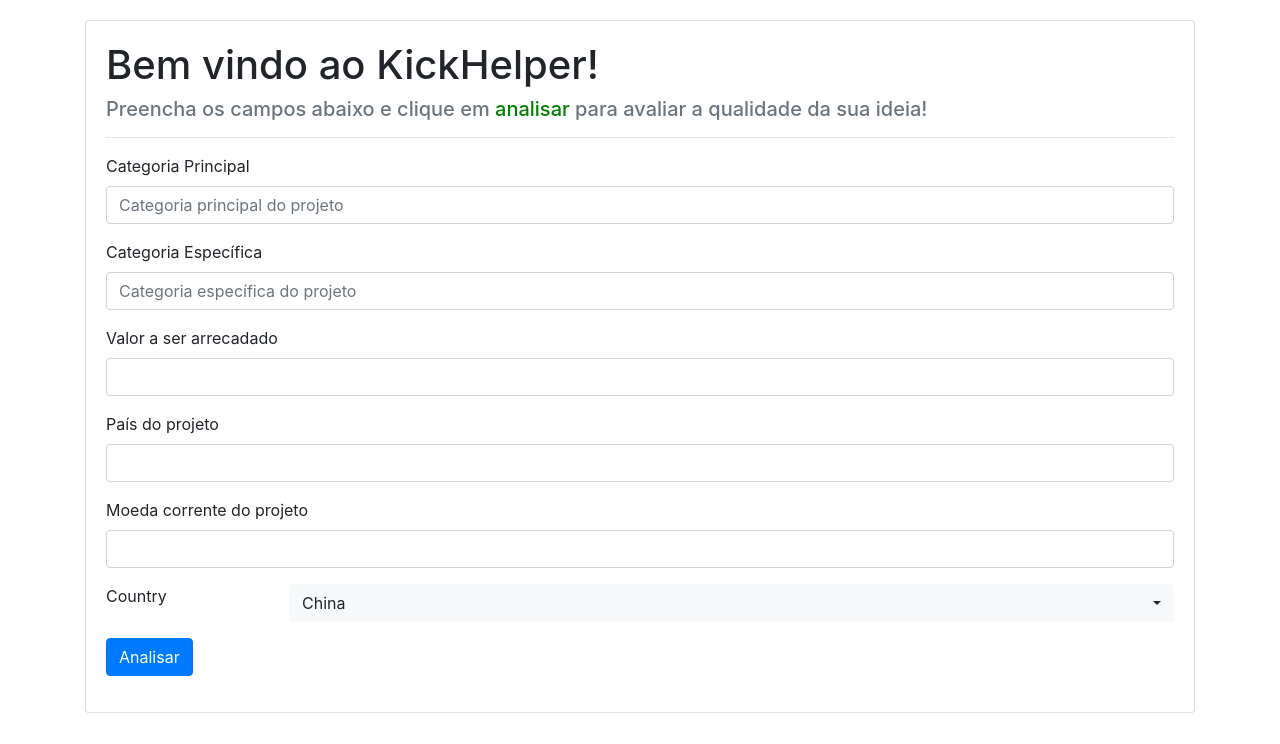
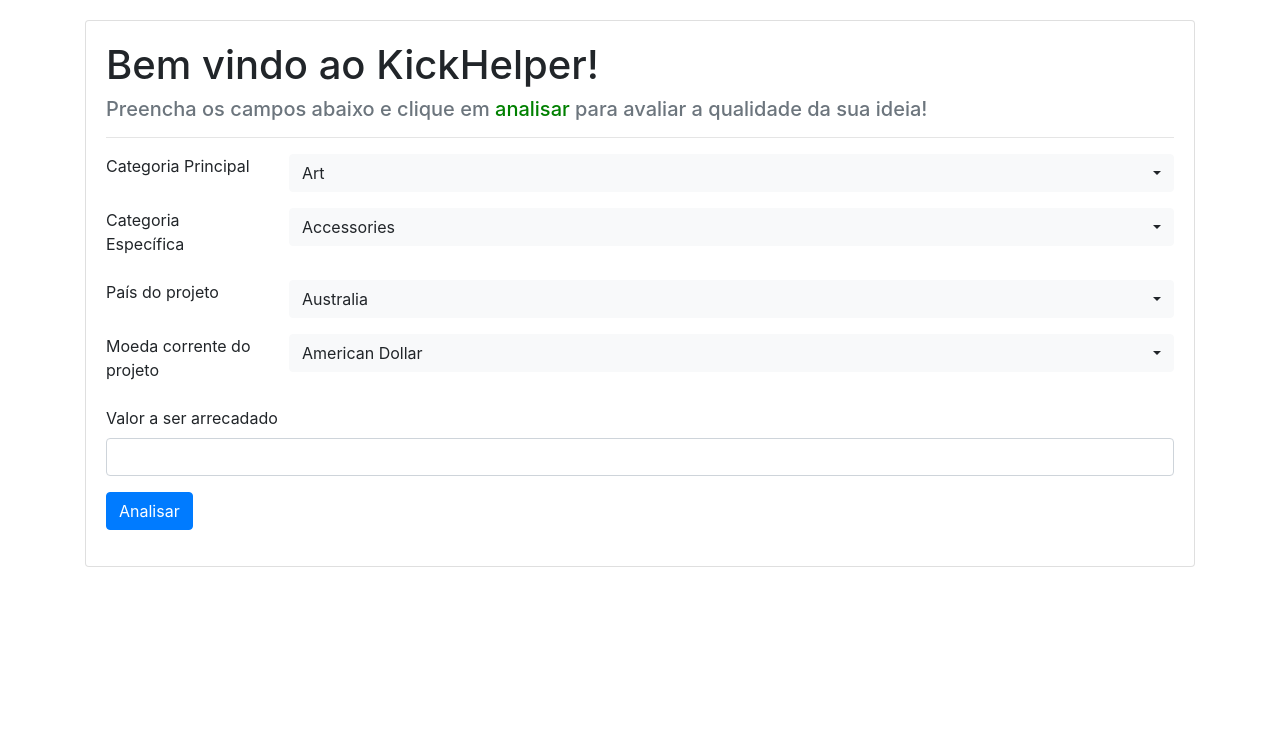
Before and after one commit to ninguem26/kickhelper, a Django app: page /kickhelper/ in a window 1280 px wide. Shown: the part 56-800 px from the top of the page. Run offline with Django 3.2, Linux system fonts and the light colour scheme; some libraries are stand-ins or nearby versions.

Commit message:
Finished project form

```diff
--- a/app/kickhelper/templates/kickhelper/index.html
+++ b/app/kickhelper/templates/kickhelper/index.html
@@ -7,37 +7,118 @@
 
 <form action="{% url 'results' %}" method="post">
     {% csrf_token %}
-    <div class="form-group">
-      <label for="categoryInput">Categoria Principal</label>
-      <input type="text" name="mainCategory" class="form-control" id="categoryInput" aria-describedby="category" placeholder="Categoria principal do projeto">
+    <div class="form-group row">
+        <label for="mainCategoryInput" class="col-sm-2 form-control-label">Categoria Principal</label>
+        <div class="col-sm-10">
+            <select name="mainCategory" class="form-control selectpicker" data-live-search="true">
+                <option value="Art">Art</option>
+                <option value="Comics">Comics</option>
+                <option value="Crafts">Crafts</option>
+                <option value="Design">Design</option>
+                <option value="Fashion">Fashion</option>
+                <option value="Film & Video">Film & Video</option>
+                <option value="Food">Food</option>
+                <option value="Games">Games</option>
+                <option value="Music">Music</option>
+                <option value="Photography">Photography</option>
+                <option value="Publishing">Publishing</option>
+                <option value="Technology">Technology</option>
+                <option value="Theater">Theater</option>
+            </select>
+        </div>
     </div>
-    <div class="form-group">
-      <label for="categoryInput">Categoria Específica</label>
-      <input type="text" name="category" class="form-control" id="categoryInput" aria-describedby="category" placeholder="Categoria específica do projeto">
+    <div class="form-group row">
+        <label for="categoryInput" class="col-sm-2 form-control-label">Categoria Específica</label>
+        <div class="col-sm-10">
+            <select name="category" class="form-control selectpicker" data-live-search="true">
+                <option value="Accessories">Accessories</option>
+                <option value="Animation">Animation</option>
+                <option value="Art">Art</option>
+                <option value="Art Books">Art Books</option>
+                <option value="Childrenswear">Childrenswear</option>
+                <option value="Comics">Comics</option>
+                <option value="Comic Books">Comic Books</option>
+                <option value="Crafts">Crafts</option>
+                <option value="Design">Design</option>
+                <option value="DIY">DIY</option>
+                <option value="Documentary">Documentary</option>
+                <option value="Drinks">Drinks</option>
+                <option value="Family">Family</option>
+                <option value="Fashion">Fashion</option>
+                <option value="Fiction">Fiction</option>
+                <option value="Film & Video">Film & Video</option>
+                <option value="Food">Food</option>
+                <option value="Food Trucks">Food Trucks</option>
+                <option value="Gadgets">Gadgets</option>
+                <option value="Games">Games</option>
+                <option value="Hardware">Hardware</option>
+                <option value="Illustration">Illustration</option>
+                <option value="Indie Rock">Indie Rock</option>
+                <option value="Jazz">Jazz</option>
+                <option value="Music">Music</option>
+                <option value="Narraqtive Film">Narrative Film</option>
+                <option value="Nonfiction">Nonfiction</option>
+                <option value="People">People</option>
+                <option value="Photography">Photography</option>
+                <option value="Poetry">Poetry</option>
+                <option value="Pop">Pop</option>
+                <option value="Product Design">Product Design</option>
+                <option value="Public Art">Public Art</option>
+                <option value="Restaurants">Restaurants</option>
+                <option value="Rock">Rock</option>
+                <option value="Tabletop Games">Tabletop Games</option>
+                <option value="Theater">Theater</option>
+                <option value="Software">Software</option>
+                <option value="Weaving">Weaving</option>
+                <option value="Web">Web</option>
+                <option value="Webseries">Webseries</option>
+            </select>
+        </div>
+    </div>
+    <div class="form-group row">
+        <label for="countryInput" class="col-sm-2 form-control-label">País do projeto</label>
+        <div class="col-sm-10">
+            <select name="country" class="form-control selectpicker" data-live-search="true">
+                <option value="AU">Australia</option>
+                <option value="AT">Austria</option>
+                <option value="BR">Brazil</option>
+                <option value="CA">Canada</option>
+                <option value="FR">France</option>
+                <option value="DE">Germany</option>
+                <option value="GB">Great Britain</option>
+                <option value="IE">Ireland</option>
+                <option value="IT">Italy</option>
+                <option value="MX">Mexico</option>
+                <option value="NL">Netherlands</option>
+                <option value="NZ">New Zealand</option>
+                <option value="NO">Norway</option>
+                <option value="ES">Spain</option>
+                <option value="SE">Sweden</option>
+                <option value="CH">Switzerland</option>
+                <option value="US">United States</option>
+            </select>
+        </div>
+    </div>
+    <div class="form-group row">
+        <label for="currencyInput" class="col-sm-2 form-control-label">Moeda corrente do projeto</label>
+        <div class="col-sm-10">
+            <select name="currency" class="form-control selectpicker" data-live-search="true">
+                <option value="USD">American Dollar</option>
+                <option value="AUD">Australian Dollar</option>
+                <option value="BRL">Brazilian Real</option>
+                <option value="GBP">British Pound</option>
+                <option value="CAD">Canadian Dollar</option>
+                <option value="EUR">Euro</option>
+                <option value="MXN">Mexican Peso</option>
+                <option value="NOK">Norwegian Krone</option>
+            </select>
+        </div>
     </div>
     <div class="form-group">
         <label for="goalInput">Valor a ser arrecadado</label>
         <input type="number" name="goal" class="form-control" id="goalInput">
     </div>
-    <div class="form-group">
-        <label for="countryInput">País do projeto</label>
-        <input type="text" name="country" class="form-control" id="countryInput">
-    </div>
-    <div class="form-group">
-        <label for="currencyInput">Moeda corrente do projeto</label>
-        <input type="text" name="currency" class="form-control" id="currencyInput">
-    </div>
-    <div class="form-group row">
-        <label for="" class="col-sm-2 form-control-label">Country</label>
-        <div class="col-sm-10">
-        <select class="form-control selectpicker" id="select-country" data-live-search="true">
-            <option data-tokens="china">China</option>
-            <option data-tokens="malayasia">Malayasia</option>
-            <option data-tokens="singapore">Singapore</option>
-        </select>
 
-        </div>
-    </div>
     <button type="submit" class="btn btn-primary">Analisar</button>
 
 </form>
--- a/app/kickhelper/views.py
+++ b/app/kickhelper/views.py
@@ -15,4 +15,4 @@ def results(request):
     currency = request.POST['currency']
     today = date.today()
 
-    return HttpResponse(today)
+    return HttpResponse(country)
```
